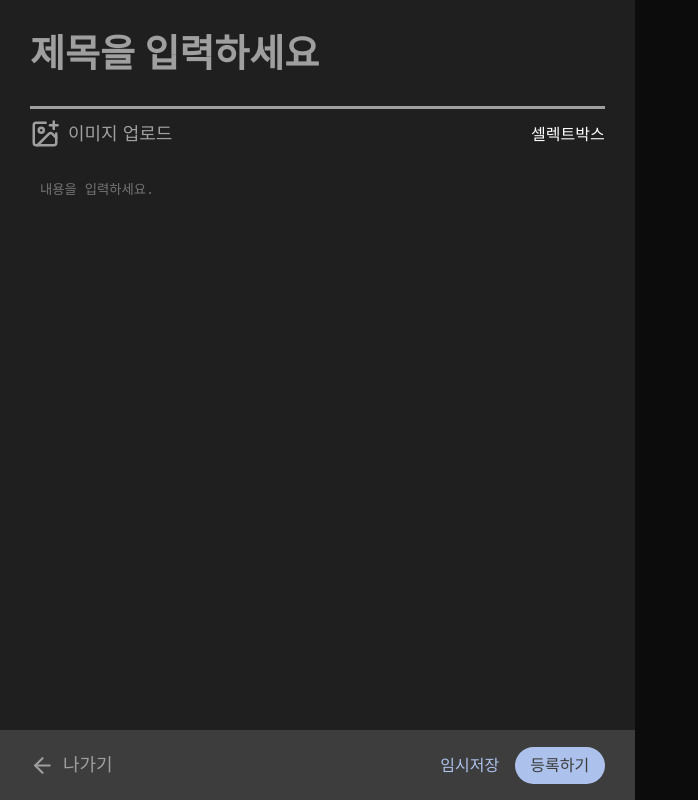
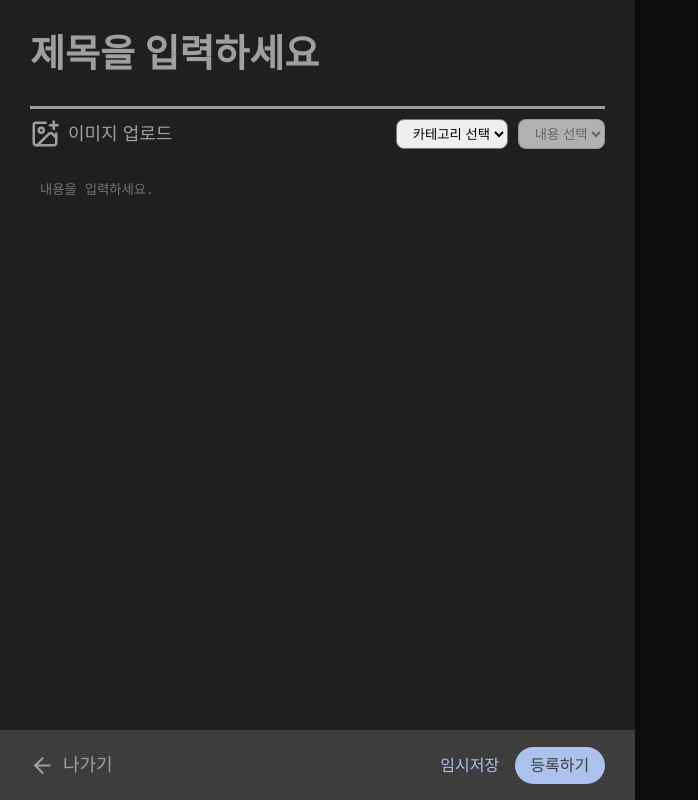
Before and after one commit to Nubblee/Nubble-FE, a React (Vite) app: page /write in a window 1280 px wide. Shown: the whole page, without its empty margins (0-698 px from the left). Built offline with nearby package versions, Linux system fonts and the light colour scheme; a web font is replaced by a local one.

Commit message:
design/셀렉트박스 컴포넌트 생성, 글 작성 페이지에 적용 (#15)

```diff
--- /dev/null
+++ b/src/components/SelectBox.tsx
@@ -0,0 +1,49 @@
+import { ChangeEvent } from 'react'
+import styled from '@emotion/styled'
+
+interface SelectBoxProps {
+	label?: string
+	options: { key: string; value: string }[]
+	placeholder?: string
+	selectedValue: string
+	disabled?: boolean
+	handleChange: (e: ChangeEvent<HTMLSelectElement>) => void
+}
+
+const SelectBox = ({
+	label,
+	options,
+	placeholder,
+	selectedValue,
+	disabled,
+	handleChange,
+}: SelectBoxProps) => {
+	return (
+		<div>
+			{label && <Label>{label}</Label>}
+			<Select value={selectedValue} onChange={handleChange} disabled={disabled}>
+				<Option value="">{placeholder}</Option>
+				{options.map((option) => (
+					<Option key={`select_${option.key}`} value={option.key}>
+						{option.value}
+					</Option>
+				))}
+			</Select>
+		</div>
+	)
+}
+
+export default SelectBox
+
+const Label = styled.label`
+	font-size: 12px;
+`
+
+const Select = styled.select`
+	height: 30px;
+	width: 100%;
+	border-radius: 8px;
+	padding-left: 12px;
+`
+
+const Option = styled.option``
--- a/src/pages/WritePage.tsx
+++ b/src/pages/WritePage.tsx
@@ -5,11 +5,37 @@ import colors from '@/constants/color'
 import { fontSize, fontWeight } from '@/constants/font'
 import Button from '@components/Button'
 import RenderMarkdown from '@components/RenderMarkdown'
+import SelectBox from '@components/SelectBox'
+
+const selectData = [
+	{
+		key: 'study',
+		value: '스터디',
+	},
+	{
+		key: 'cote',
+		value: '코딩테스트',
+	},
+]
+
+const subData = {
+	study: [
+		{ key: 'cs', value: 'CS' },
+		{ key: 'Algorithm', value: '알고리즘' },
+	],
+	cote: [
+		{ key: 'lv0', value: 'LV.0' },
+		{ key: 'lv1', value: 'LV.1' },
+		{ key: 'lv2', value: 'LV.2' },
+	],
+}
 
 const WritePage = () => {
 	const fileRef = useRef<HTMLInputElement>(null)
 	const [markdownText, setMarkdownText] = useState('')
 	const [title, setTitle] = useState('')
+	const [selectedCategory, setSelectedCategory] = useState<string>('')
+	const [selectedSubCategory, setSelectedSubCategory] = useState<string>('')
 
 	const handleUploadFile = () => {
 		if (fileRef.current) {
@@ -19,6 +45,15 @@ const WritePage = () => {
 
 	const handleContent = (e: React.ChangeEvent<HTMLTextAreaElement>) => {
 		setMarkdownText(e.target.value)
+	}
+
+	const handleSelectedData = (e: React.ChangeEvent<HTMLSelectElement>) => {
+		setSelectedCategory(e.target.value)
+		setSelectedSubCategory('')
+	}
+
+	const handleSubData = (e: React.ChangeEvent<HTMLSelectElement>) => {
+		setSelectedSubCategory(e.target.value)
 	}
 
 	return (
@@ -38,7 +73,21 @@ const WritePage = () => {
 						<ImagePlus size={30} />
 						이미지 업로드
 					</IconButton>
-					<div className="section-selectbox">셀렉트박스</div>
+					<div className="select-category">
+						<SelectBox
+							options={selectData}
+							selectedValue={selectedCategory}
+							placeholder="카테고리 선택"
+							handleChange={handleSelectedData}
+						/>
+						<SelectBox
+							options={selectedCategory ? subData[selectedCategory as keyof typeof subData] : []}
+							selectedValue={selectedSubCategory}
+							placeholder="내용 선택"
+							handleChange={handleSubData}
+							disabled={!selectedCategory}
+						/>
+					</div>
 				</div>
 				<textarea
 					className="content"
@@ -95,6 +144,11 @@ const Container = styled.div`
 			color: ${colors.commentGray};
 		}
 
+		textarea {
+			border: none;
+			outline: none;
+		}
+
 		.content {
 			width: 100%;
 			overflow-y: auto;
@@ -122,6 +176,11 @@ const Container = styled.div`
 
 	.area-choice {
 		margin: 10px 0 20px;
+
+		.select-category {
+			display: flex;
+			gap: 10px;
+		}
 	}
 
 	.area-exit {
```
